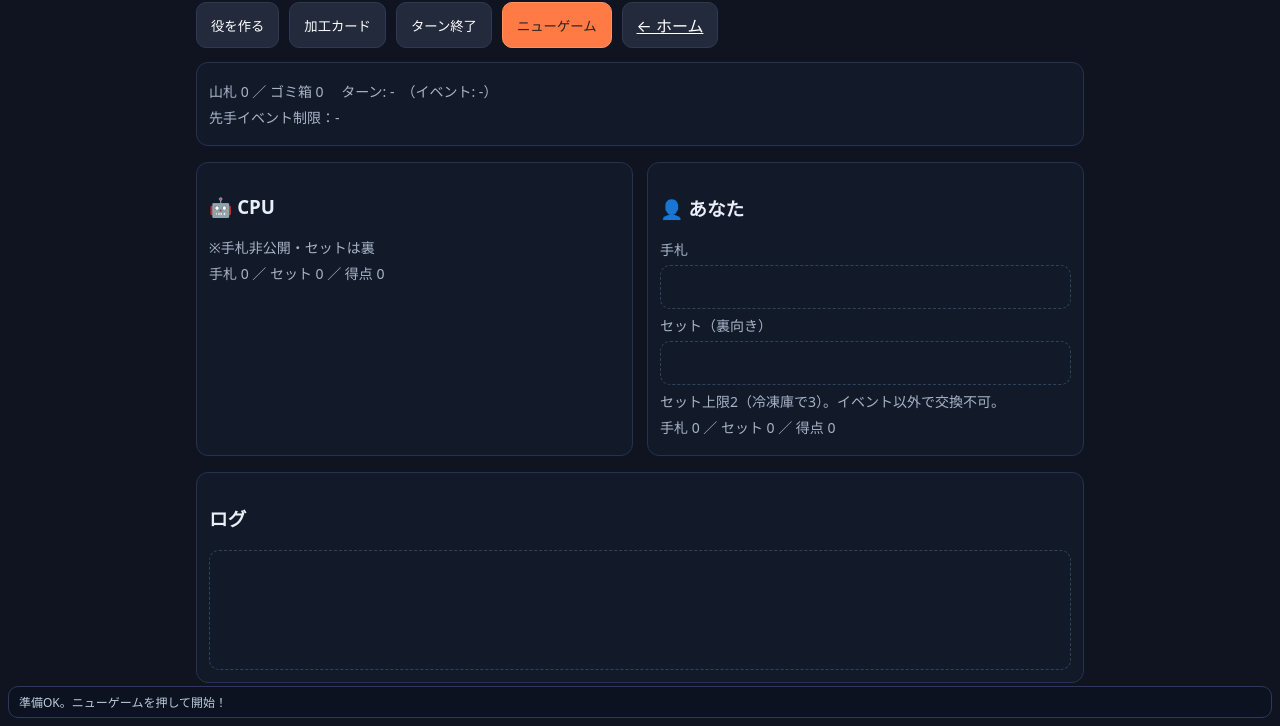
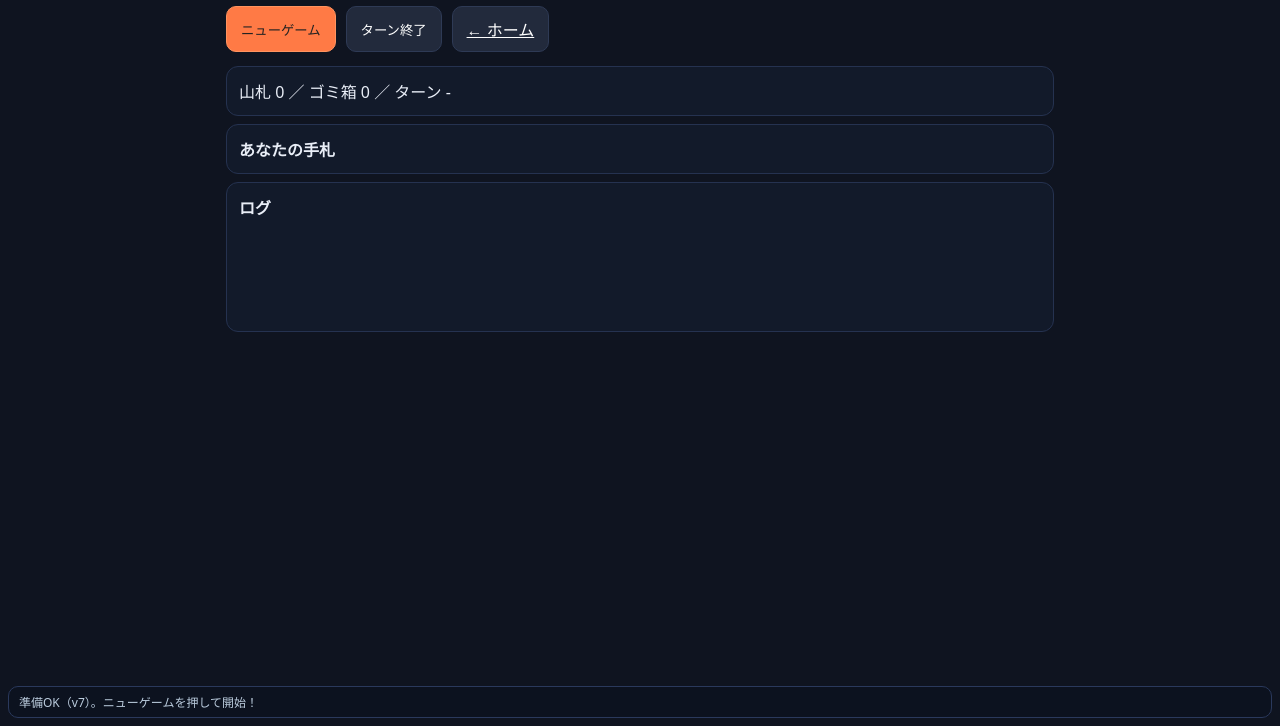
Before and after one commit to donadonaa24-cyber/aniani-playground, a plain HTML site: page game.html in a window 1280 px wide. Shown: the part 74-800 px from the top of the page. Drawn offline with Linux system fonts and the light colour scheme.

Commit message:
game.html の更新

```diff
--- a/game.html
+++ b/game.html
@@ -3,101 +3,66 @@
 <head>
   <meta charset="utf-8" />
   <meta name="viewport" content="width=device-width,initial-scale=1" />
-  <title>🍳 Battle à la carte – 安全版（CPU戦）</title>
+  <title>🍳 Battle à la carte – 動作確認版</title>
   <style>
-    :root{--bg:#0f1420;--panel:#121a2a;--panel2:#101826;--text:#e9eef7;--muted:#a9b3c7;--accent:#ff7a45;}
-    *{box-sizing:border-box} body{margin:0;background:var(--bg);color:var(--text);font-family: system-ui,-apple-system,Segoe UI,Roboto,Helvetica,Arial,"Noto Sans JP","Hiragino Kaku Gothic ProN","Yu Gothic",sans-serif}
-    .wrap{max-width:920px;margin:0 auto;padding:16px}
-    h1{font-size:28px;margin:8px 0 12px}
-    .toolbar{display:flex;flex-wrap:wrap;gap:10px;margin:8px 0 14px}
+    :root{--bg:#0f1420;--panel:#121a2a;--text:#e9eef7;--muted:#a9b3c7;--accent:#ff7a45;}
+    *{box-sizing:border-box}
+    body{margin:0;background:var(--bg);color:var(--text);font-family:system-ui,"Noto Sans JP",sans-serif}
+    .wrap{max-width:860px;margin:0 auto;padding:16px}
+    h1{margin:6px 0 12px}
+    .toolbar{display:flex;gap:10px;flex-wrap:wrap;margin:8px 0 14px}
     .btn{padding:10px 14px;border-radius:10px;background:#222a3c;color:#fff;border:1px solid #2e3a55}
     .btn.primary{background:#ff7a45;border-color:#ff935f;color:#222}
-    .btn:disabled{opacity:.5}
     .panel{background:var(--panel);border:1px solid #253250;border-radius:12px;padding:12px;margin:8px 0}
-    .row{display:flex;gap:14px;flex-wrap:wrap}
-    .col{flex:1;min-width:280px}
-    .caption{font-size:14px;color:var(--muted);margin:6px 0}
-    .cards{display:flex;gap:6px;flex-wrap:wrap;padding:6px;border:1px dashed #32415f;border-radius:10px;min-height:44px}
-    .card{padding:6px 8px;border-radius:8px;background:var(--panel2);border:1px solid #2c3a58;font-size:13px}
-    #log{min-height:120px;white-space:pre-wrap}
+    #log{min-height:100px;white-space:pre-wrap}
+    .card{background:#101826;border:1px solid #2c3a58;border-radius:8px;padding:6px 8px;margin:4px 0}
     #diag{position:fixed;left:8px;right:8px;bottom:8px;background:#0c1220cc;border:1px solid #2a395c;border-radius:10px;padding:6px 10px;font-size:12px;color:#bcd;pointer-events:none}
   </style>
 </head>
 <body>
   <div class="wrap">
-    <h1>🍳 Battle à la carte – 安全版（CPU戦）</h1>
+    <h1>🍳 Battle à la carte – 動作確認版</h1>
 
     <div class="toolbar">
-      <button class="btn" id="btnMakeRoles">役を作る</button>
-      <button class="btn" id="btnProcess">加工カード</button>
+      <button class="btn primary" id="btnNewGame">ニューゲーム</button>
       <button class="btn" id="btnEndTurn">ターン終了</button>
-      <button class="btn primary" id="btnNewGame">ニューゲーム</button>
       <a class="btn" href="index.html">← ホーム</a>
     </div>
 
     <div class="panel">
-      <div class="caption">
-        山札 <span id="uiDeckCount">0</span> ／ ゴミ箱 <span id="uiDiscardCount">0</span>
-        ターン: <span id="uiTurn">-</span>　（イベント: <span id="uiEvent">-</span>）
-      </div>
-      <div class="caption">先手イベント制限：<span id="uiFirstLimit">-</span></div>
-    </div>
-
-    <div class="row">
-      <div class="panel col">
-        <h3>🤖 CPU</h3>
-        <div class="caption">※手札非公開・セットは裏</div>
-        <div class="caption">手札 <span id="cpuHandCount">0</span> ／ セット <span id="cpuSetCount">0</span> ／ 得点 <span id="cpuScore">0</span></div>
-      </div>
-
-      <div class="panel col">
-        <h3>👤 あなた</h3>
-        <div class="caption">手札</div>
-        <div id="youHand" class="cards"></div>
-        <div class="caption">セット（裏向き）</div>
-        <div id="youSet" class="cards"></div>
-        <div class="caption">セット上限2（冷凍庫で3）。イベント以外で交換不可。</div>
-        <div class="caption">手札 <span id="youHandCount">0</span> ／ セット <span id="youSetCount">0</span> ／ 得点 <span id="youScore">0</span></div>
-      </div>
+      山札 <span id="uiDeckCount">0</span> ／ ゴミ箱 <span id="uiDiscardCount">0</span> ／
+      ターン <span id="uiTurn">-</span>
     </div>
 
     <div class="panel">
-      <h3>ログ</h3>
-      <div id="log" class="cards"></div>
+      <b>あなたの手札</b>
+      <div id="youHand"></div>
+    </div>
+
+    <div class="panel">
+      <b>ログ</b>
+      <div id="log"></div>
     </div>
   </div>
 
   <div id="diag">loading…</div>
 
-  <!-- ゲーム本体JS（キャッシュ回避 v=6） -->
-  <script src="./game.js?v=6"></script>
+  <!-- ★JSは必ずこの1行で読ませる（キャッシュ回避 v=7） -->
+  <script src="./game.js?v=7"></script>
 
-  <!-- 画面初期化：自動開始しない。ニューゲームでのみ開始。 -->
+  <!-- 初期化：自動開始しない。ニューゲームだけで開始。 -->
   <script>
     function setDiag(t){ const el=document.getElementById('diag'); if(el) el.textContent=String(t); }
 
     document.addEventListener('DOMContentLoaded', () => {
-      setDiag('準備OK。ニューゲームを押して開始！');
+      setDiag('準備OK（v7）。ニューゲームを押して開始！');
       try{
         if (typeof window.wireUI === 'function') window.wireUI();
-
-        // 開発用: ?autostart=1 を付けたときだけ自動開始
-        const sp = new URL(location.href).searchParams;
-        if (sp.get('autostart') === '1' && typeof window.newGame === 'function') {
-          window.newGame(true);
-          setDiag('自動開始（autostart=1）');
-        }
       }catch(e){
         setDiag('初期化エラー: '+e);
         alert('初期化エラー: '+e);
       }
     });
-
-    // フォールバック（旧環境）
-    setTimeout(()=>{
-      const d=document.getElementById('diag');
-      if(d && /loading/i.test(d.textContent)) setDiag('準備できました。ニューゲームで開始してね！');
-    },1200);
   </script>
 </body>
 </html>
```
